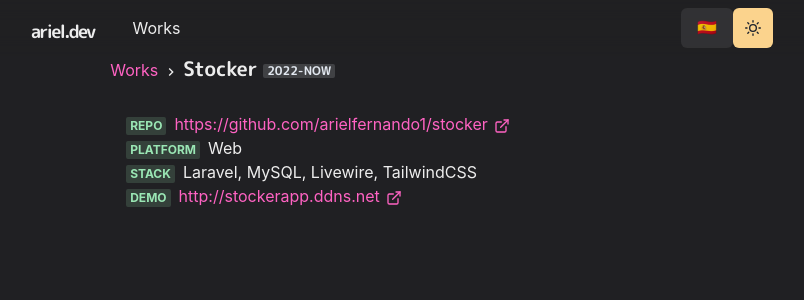
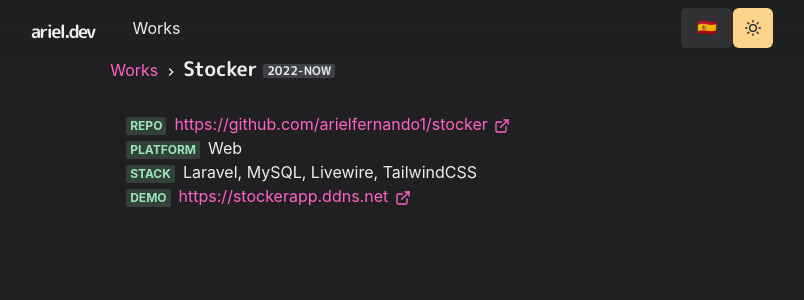
Before and after one commit to arielfernando1/arielfernando, a Next.js app: page /works/stocker in a window 1280 px wide. Shown: the top 300 px of the page, without its empty margins (243-1047 px from the left). Built offline with nearby package versions, Linux system fonts and the light colour scheme.

Commit message:
improves

```diff
--- a/pages/works/stocker.js
+++ b/pages/works/stocker.js
@@ -35,8 +35,8 @@ const Work = () => (
         </ListItem>
         <ListItem>
           <Meta>Demo</Meta>
-          <Link href="http://stockerapp.ddns.net">
-            http://stockerapp.ddns.net <ExternalLinkIcon mx="2px" />
+          <Link href="https://stockerapp.ddns.net">
+            https://stockerapp.ddns.net <ExternalLinkIcon mx="2px" />
           </Link>
         </ListItem>
       </List>
```
